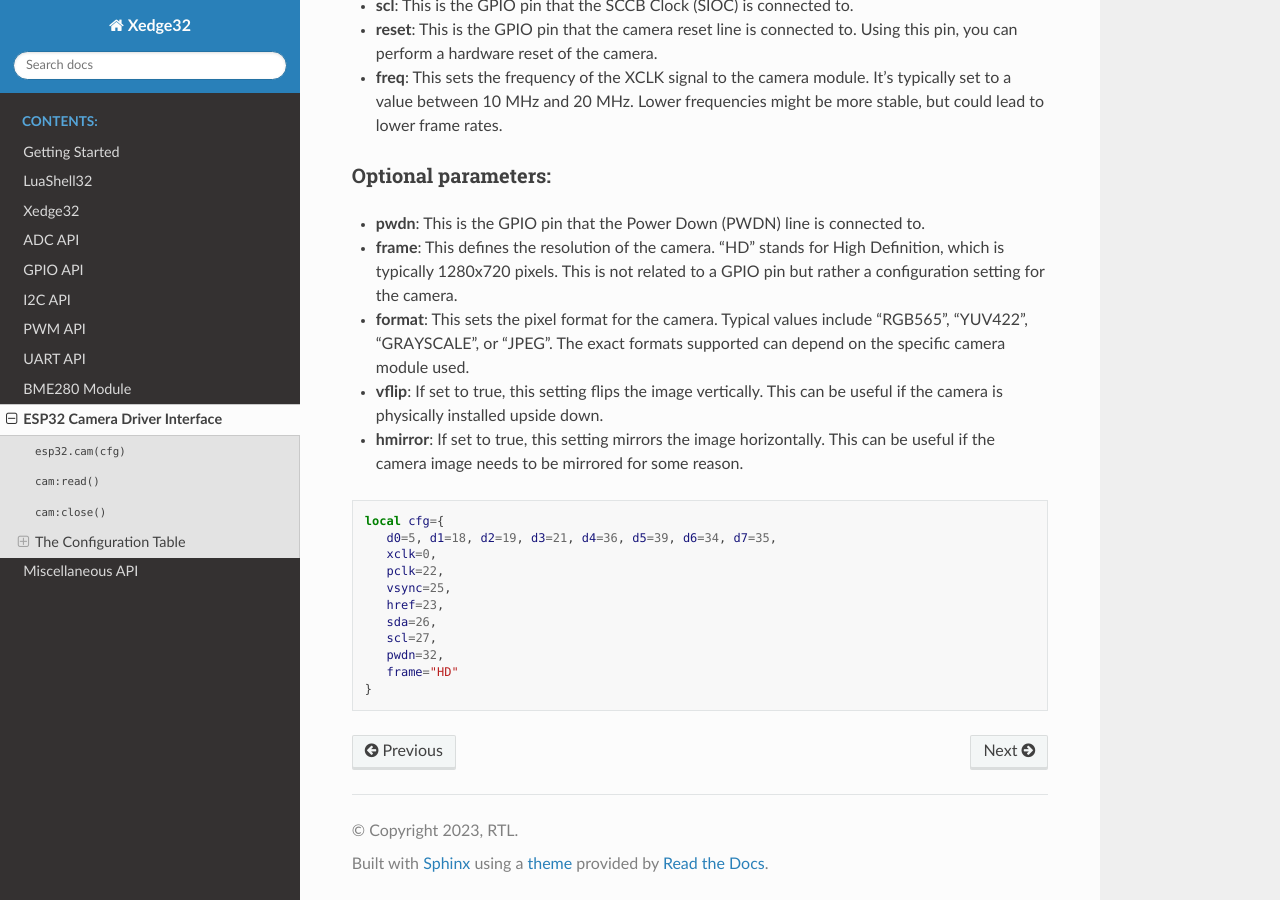
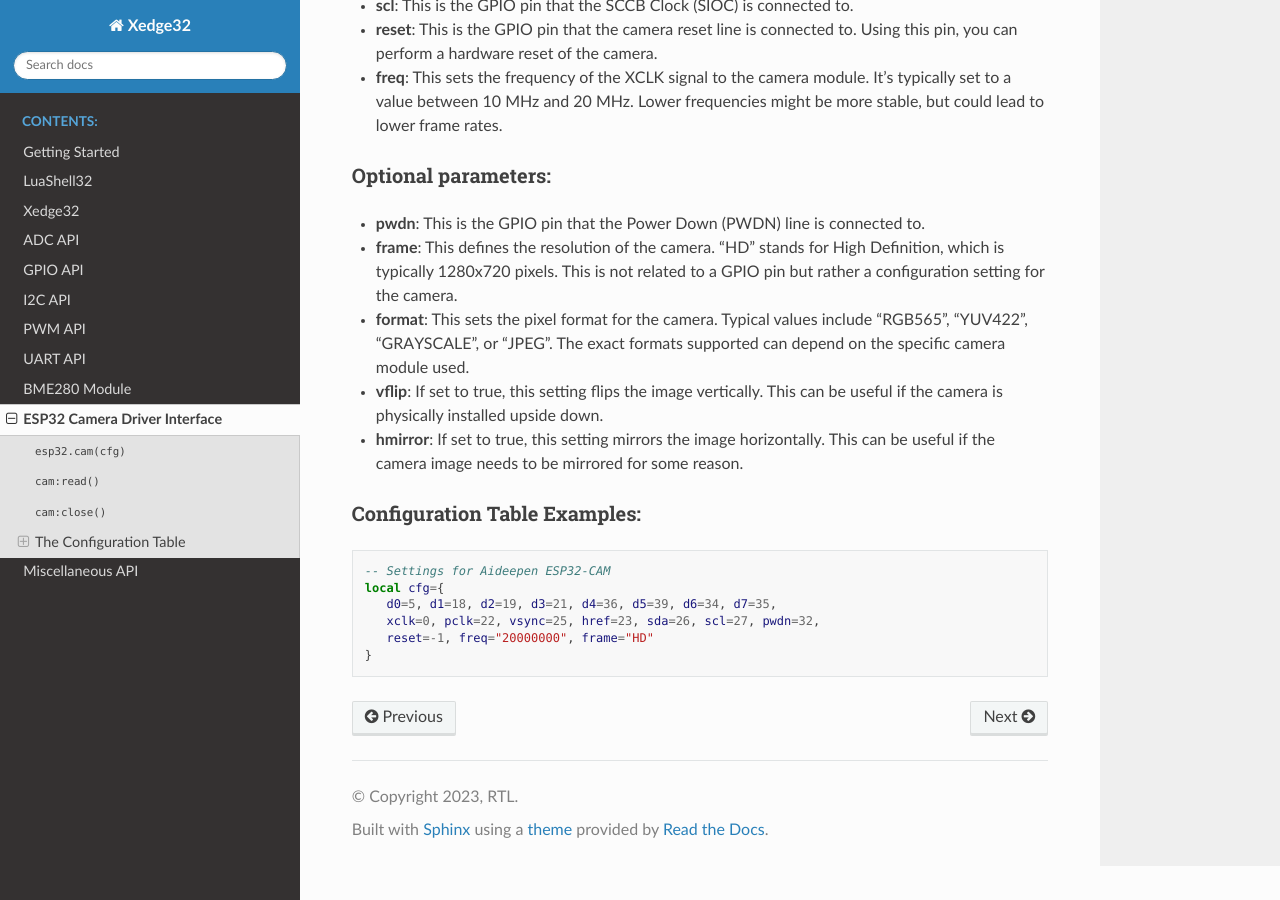
Before and after one commit to RealTimeLogic/Xedge32, a Sphinx documentation site: the page built from doc/source/cam.rst, in a window 1280 px wide and 900 px high, scrolled down 1284 px. Built offline with Sphinx 7.4.7 and the Read the Docs theme 2.0.0, drawn with Linux system fonts in a browser that asks for light colours.

Commit message:
Update cam.rst

```diff
--- a/doc/source/cam.rst
+++ b/doc/source/cam.rst
@@ -59,16 +59,14 @@ Optional parameters:
 - **hmirror**: If set to true, this setting mirrors the image horizontally. This can be useful if the camera image needs to be mirrored for some reason.
 
 
+Configuration Table Examples:
+~~~~~~~~~~~~~~~~~~~~~~~~~~~~~~
+
 .. code-block:: lua
 
+   -- Settings for Aideepen ESP32-CAM
    local cfg={
       d0=5, d1=18, d2=19, d3=21, d4=36, d5=39, d6=34, d7=35,
-      xclk=0,
-      pclk=22,
-      vsync=25,
-      href=23,
-      sda=26,
-      scl=27,
-      pwdn=32,
-      frame="HD"
+      xclk=0, pclk=22, vsync=25, href=23, sda=26, scl=27, pwdn=32,
+      reset=-1, freq="20000000", frame="HD"
    }
```
